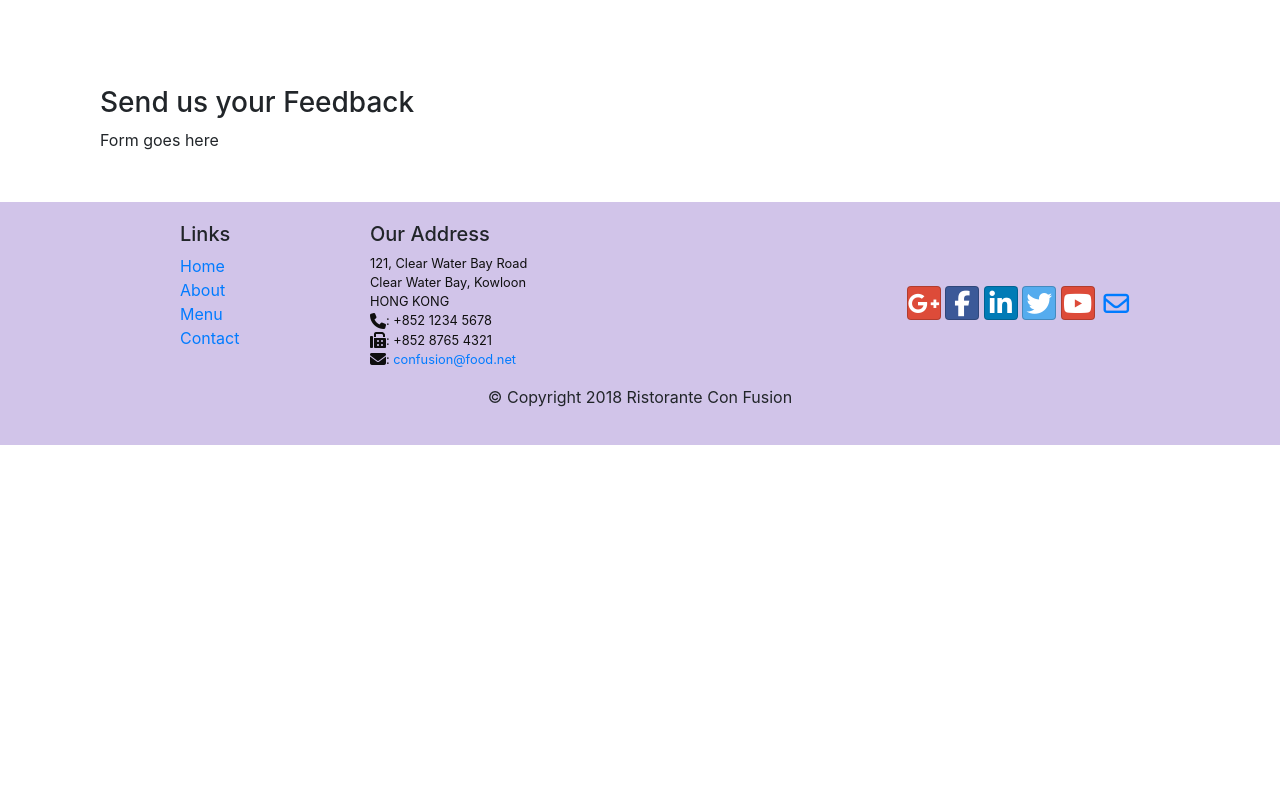
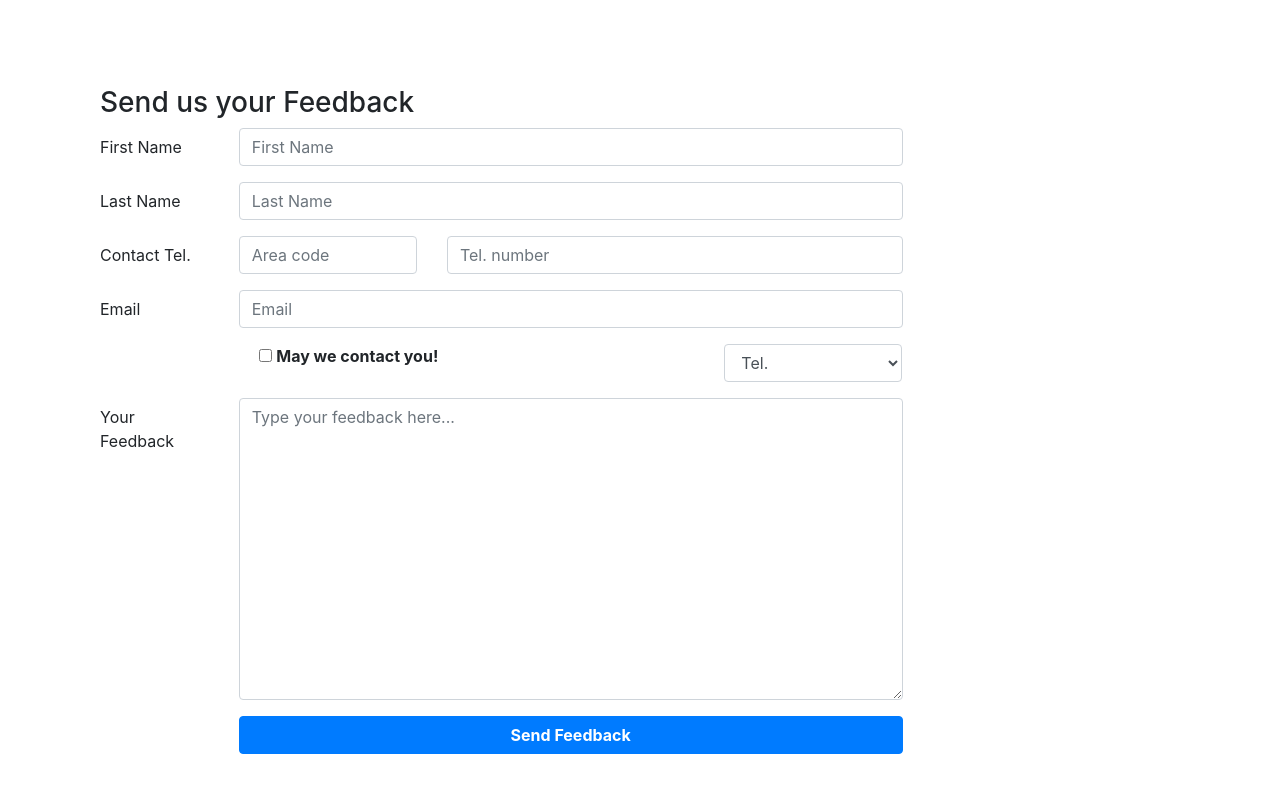
Before and after one commit to fragux/confusion, a website: page contactus.html in a window 1280 px wide. Shown: the part 720-1520 px from the top of the page. Before the commit the page ends 1165 px from the top, so only its background shows below. Drawn offline with nearby package versions, Linux system fonts and the light colour scheme.

Commit message:
Bootstrap - Forms

```diff
--- a/contactus.html
+++ b/contactus.html
@@ -92,7 +92,61 @@
               <h3>Send us your Feedback</h3>
            </div>
             <div class="col-12 col-md-9">
-                Form goes here
+                <div class="form-group row">
+                    <label for="firstname" class="col-md-2 col-form-label">First Name</label>
+                    <div class="col-md-10">
+                        <input type="text" class="form-control" id="firstname" placeholder="First Name">
+                    </div>
+                </div>
+                <div class="form-group row">
+                    <label for="lastname" class="col-md-2 col-form-label">Last Name</label>
+                    <div class="col-md-10">
+                        <input type="text" class="form-control" id="lastname" placeholder="Last Name">
+                    </div>
+                </div>
+                <div class="form-group row">
+                    <label for="telnum" class="col-12 col-md-2 col-form-label">Contact Tel.</label>
+                    <div class="col-5 col-md-3">
+                        <input type="tel" class="form-control" id="areacode" name="areacode" placeholder="Area code">
+                    </div>
+                    <div class="col-7 col-md-7">
+                        <input type="tel" class="form-control" id="telnum" name="telnum" placeholder="Tel. number">
+                    </div>
+                </div>
+                <div class="form-group row">
+                    <label for="emailid" class="col-md-2 col-form-label">Email</label>
+                    <div class="col-md-10">
+                        <input type="email" class="form-control" id="emailid" name="emailid" placeholder="Email">
+                    </div>
+                </div>
+                <div class="form-group row">
+                    <div class="col-md-6 offset-md-2">
+                        <div class="form-check">
+                            <input type="checkbox" class="check-input" name="approve" id="approve" value="">
+                            <label  class="form-check-label" for="approve">
+                                <strong>May we contact you!</strong>
+                            </label>
+                        </div>
+
+                    </div>
+                    <div class="col-md-3 offset-md-1">
+                        <select class="form-control">
+                            <option>Tel.</option>
+                            <option>E-mail</option>
+                        </select>
+                    </div>
+                </div>
+                <div class="form-group row">
+                    <label for="feedback" class="col-md-2 col-form-label">Your Feedback</label>
+                    <div class="col-md-10">
+                        <textarea class="form-control" id="feedback" name="feedback" rows="12" placeholder="Type your feedback here..."></textarea>
+                    </div>
+                </div>
+                <div class="form-group row">
+                    <div class="offset-md-2 col-md-10">
+                        <button type="submit" class="btn btn-primary col-md-12"><strong>Send Feedback</strong></button>
+                    </div>
+                </div>
             </div>
              <div class="col-12 col-md">
             </div>
```
